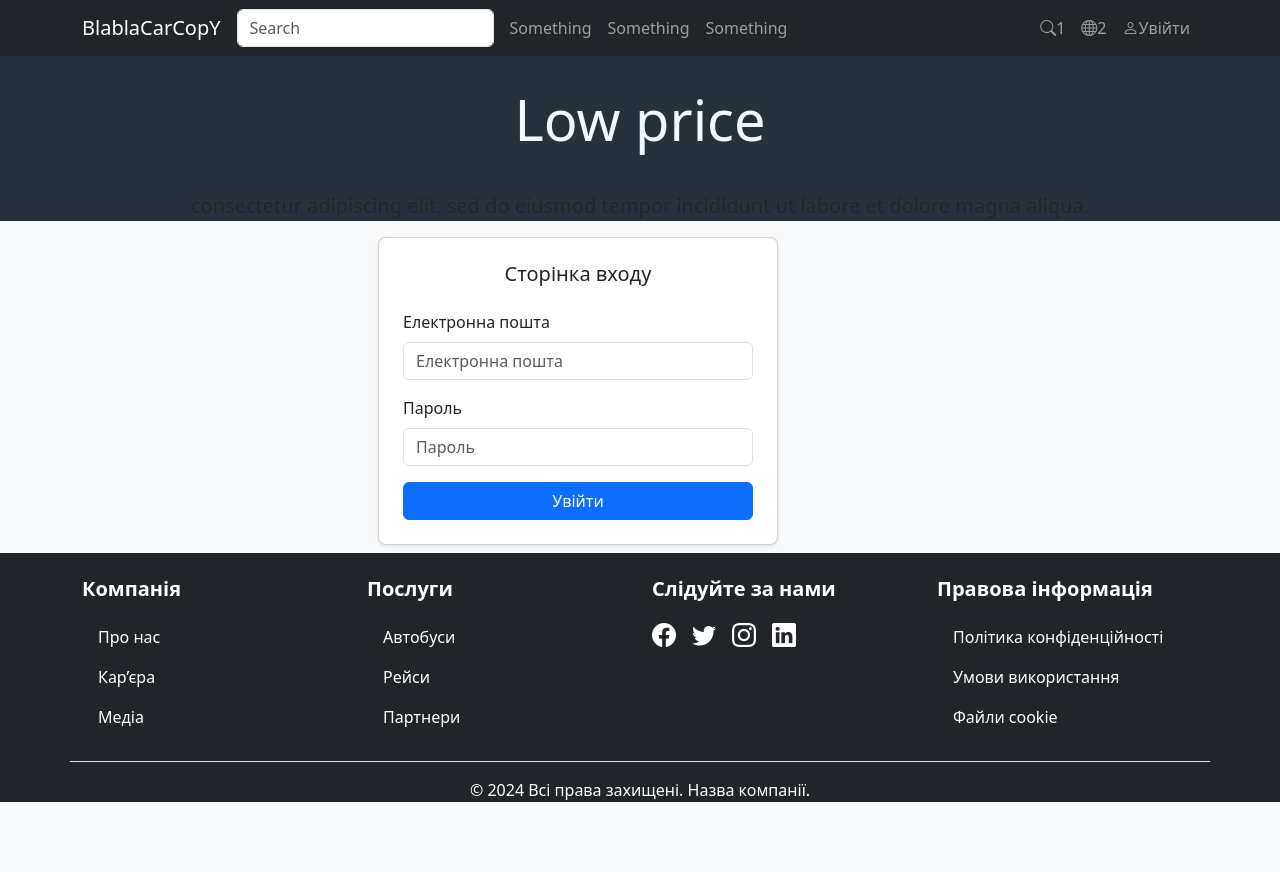
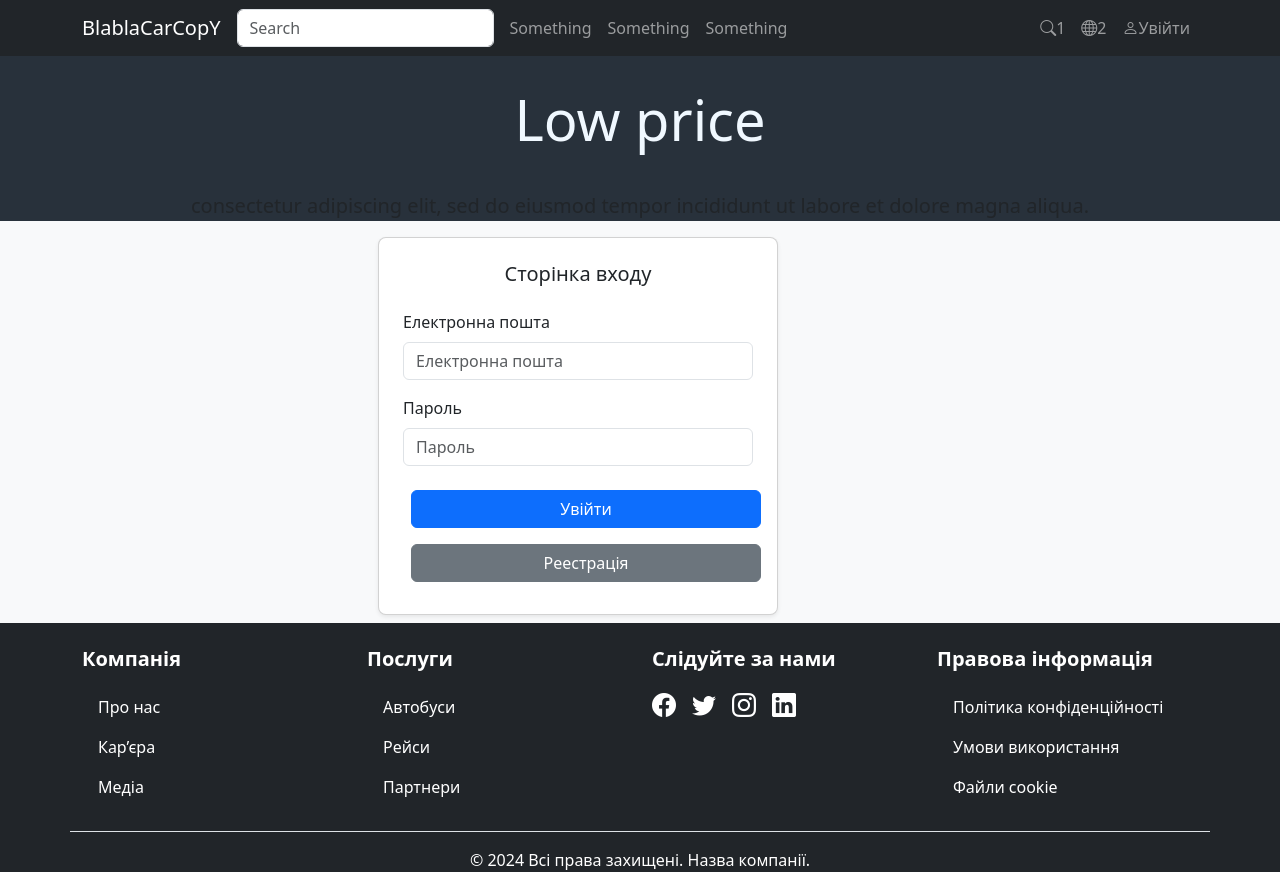
Before and after one commit to blablacar-clone-develop/frontend, a React (Vite) app in the folder react/: page /login in a window 1280 px wide. Before the commit the page ends 802 px from the top, so only its background shows below. Built offline with nearby package versions, Linux system fonts and the light colour scheme.

Commit message:
fix maket LoginComponent.tsx

```diff
--- a/react/src/components/login/LoginComponent.tsx
+++ b/react/src/components/login/LoginComponent.tsx
@@ -65,8 +65,12 @@ const Login: React.FC = () => {
                         />
                     </Form.Group>
 
-                    <Button variant="primary" type="submit" disabled={loading} className="w-100">
+                    <Button variant="primary" type="submit" disabled={loading} className="w-100 m-2">
                         {loading ? 'Виконується вхід' : 'Увійти'}
+                    </Button>
+
+                    <Button variant="secondary" className="w-100 m-2" href='/register'>
+                        Реестрація
                     </Button>
                 </Form>
             </Card>
```
